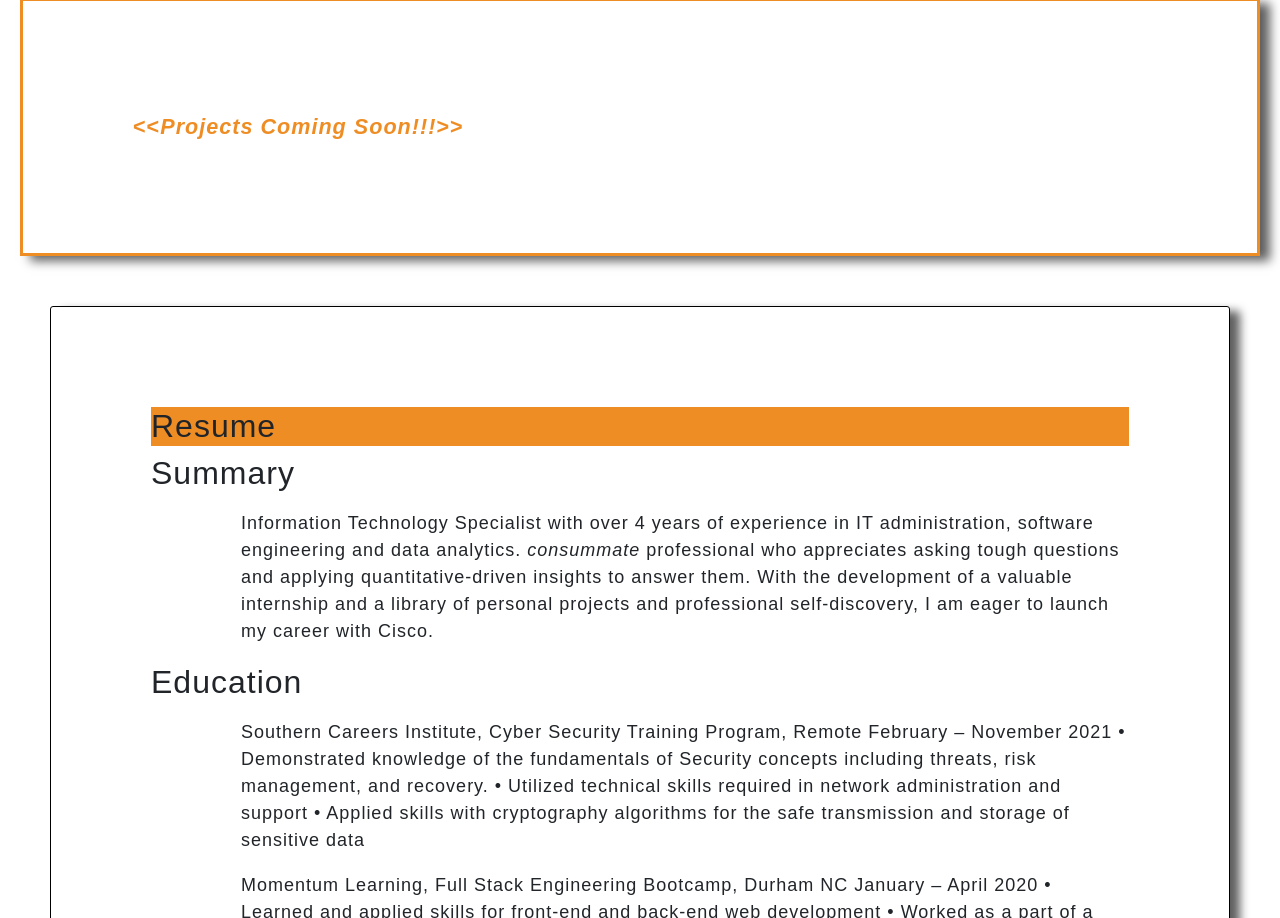
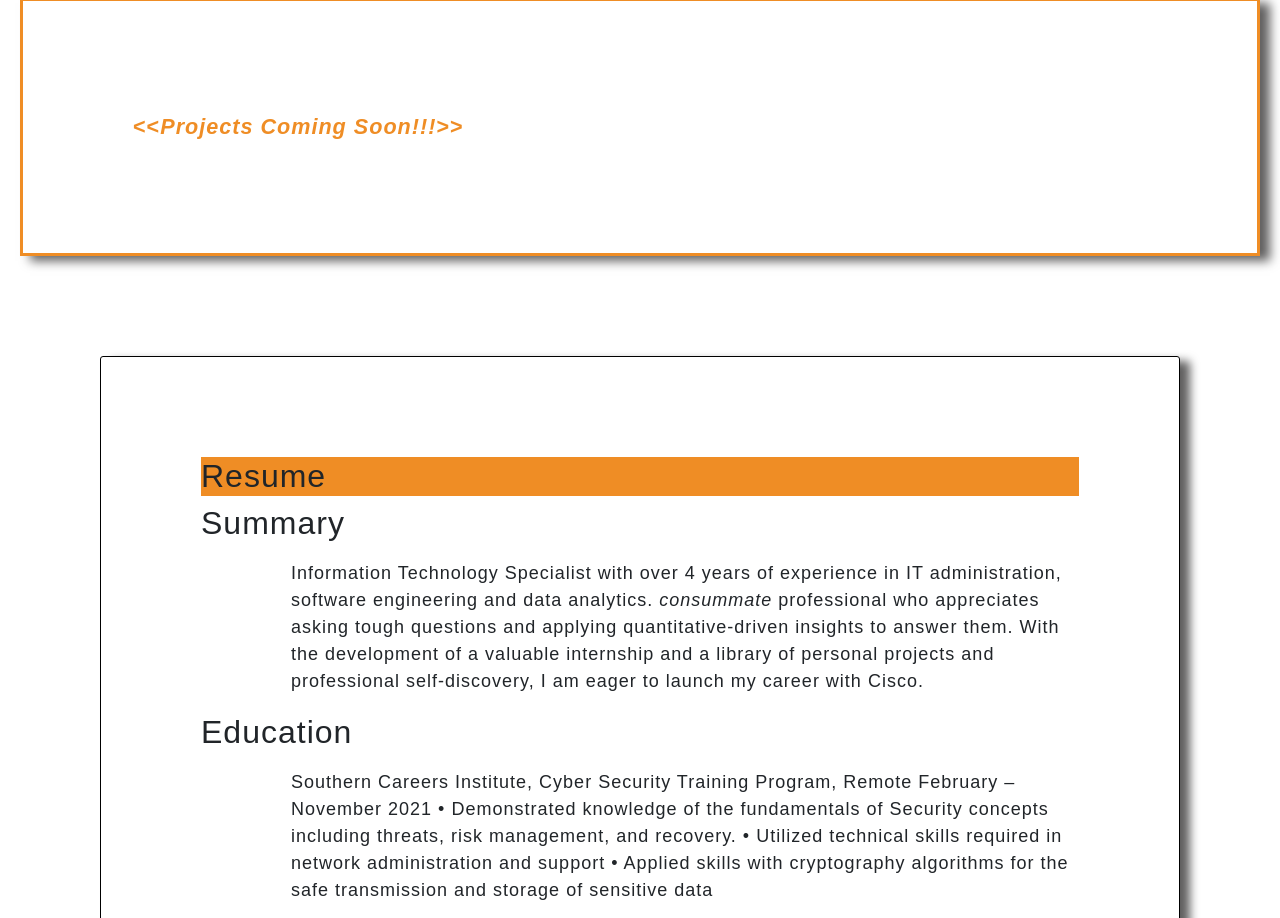
Before and after one commit to marshakprograms/Multiverse_Project, a plain HTML site: page index.html in a window 1280 px wide. Shown: the part 1882-2800 px from the top of the page. Drawn offline with nearby package versions, Linux system fonts and the light colour scheme.

Commit message:
added additional margin to resume section

```diff
--- a/styles.css
+++ b/styles.css
@@ -140,7 +140,7 @@ section.contactSection {
     border-radius: 3px;
     box-shadow: 10px 5px 10px rgb(97, 96, 96);
     max-width: 100%;
-    margin: 50px;
+    margin: 100px;
   }
 
   table, th, td {
```
